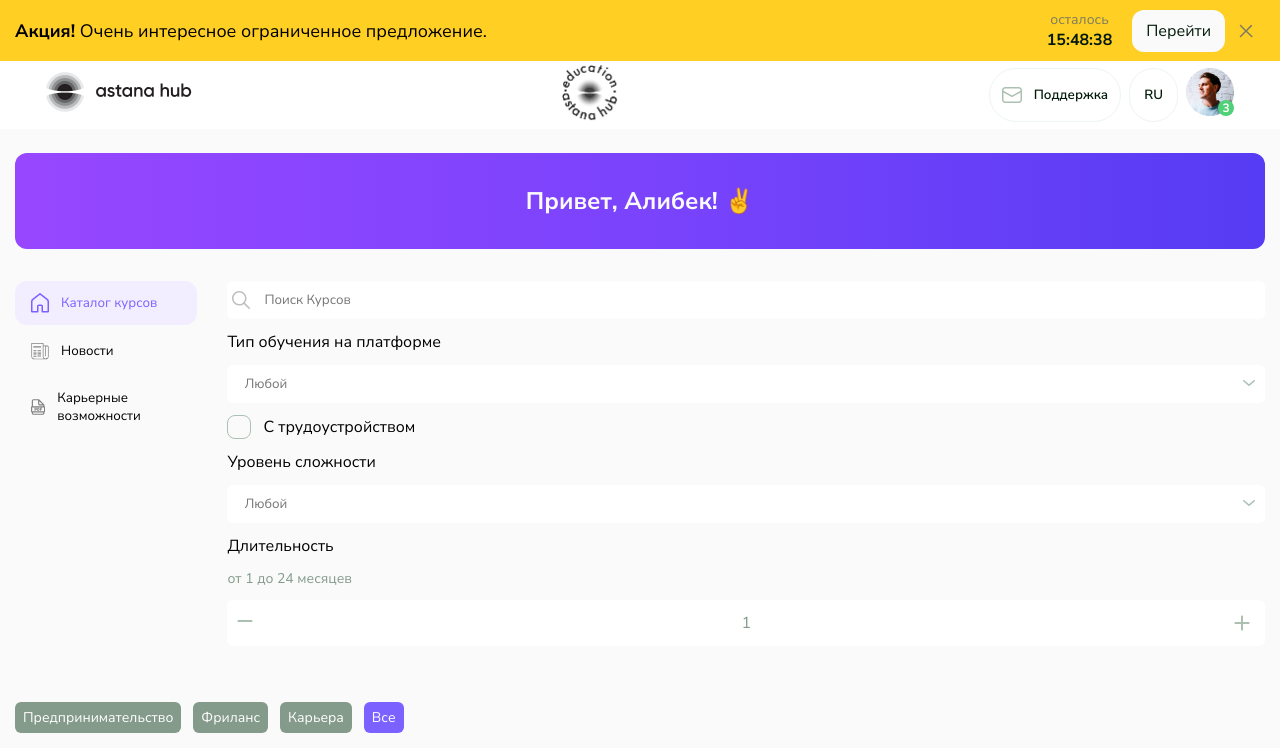
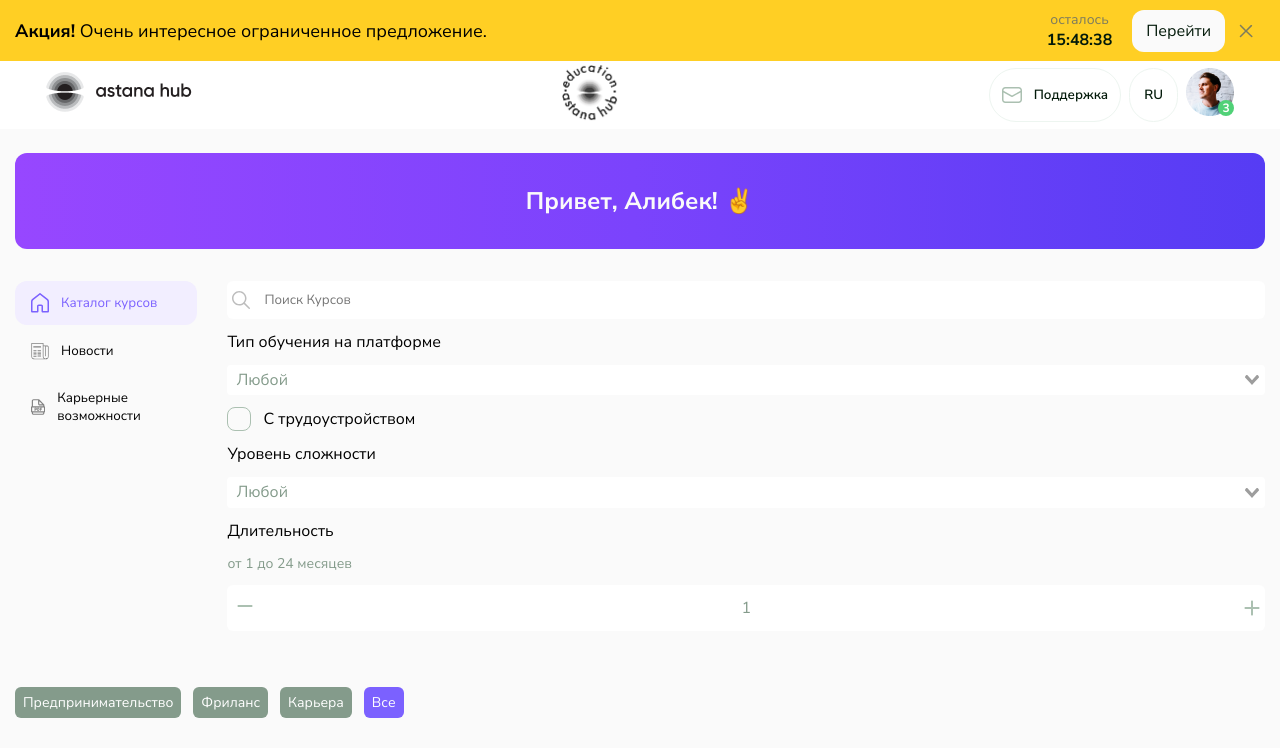
Before and after one commit to Azamat32/AstanaHub, a Vue app: page / in a window 1280 px wide. Shown: the top 748 px of the page. Built offline with nearby package versions, Linux system fonts and the light colour scheme.

Commit message:
add select

```diff
--- a/package.json
+++ b/package.json
@@ -9,7 +9,8 @@
   },
   "dependencies": {
     "core-js": "^3.8.3",
-    "vue": "^2.6.14"
+    "vue": "^2.6.14",
+    "vue-select": "^3.20.2"
   },
   "devDependencies": {
     "@babel/core": "^7.12.16",
--- a/src/components/MenuList/MenuList.vue
+++ b/src/components/MenuList/MenuList.vue
@@ -59,8 +59,9 @@
           <p class="form_title">Тип обучения на платформе</p>
           <div class="form_input">
             <div class="form_input_select">
-          <input type="text" placeholder="Любой" />
-          <img src="../../assets/arrow.svg" alt="" />
+              <form>
+                <v-select :options="countries" label="Любой" placeholder="Любой"></v-select>
+              </form>
             </div>
           </div>
           <div class="form_check">
@@ -75,8 +76,9 @@
           <p class="form_title">Уровень сложности</p>
           <div class="form_input">
             <div class="form_input_select">
-          <input type="text" placeholder="Любой" />
-          <img src="../../assets/arrow.svg" alt="" />
+              <form>
+                <v-select :options="countries" label="Любой" placeholder="Любой" ></v-select>
+              </form>
             </div>
           </div>
           <p class="form_title">Длительность</p>
@@ -103,14 +105,21 @@
 </template>
 
 <script>
+import vSelect from "vue-select";
+import "vue-select/dist/vue-select.css";
+
 export default {
   name: "MenuList-template",
   data() {
     return {
       numberValue: 1,
       activeInput: false,
-      activeSlider: 'Slider'
+      activeSlider: 'Slider',
+      countries: ["Легкий", "Средний","Тяжелый", "Любой"],
     };
+  },
+  components : {
+    vSelect,
   },
   methods: {
     increaseNumber() {
--- a/src/components/Modal/Modal.vue
+++ b/src/components/Modal/Modal.vue
@@ -171,7 +171,7 @@ export default {
 .modal_text button:hover {
   background: #7053ff;
 }
-@media (max-width: 480px) {
+@media (max-width: 780px) {
   .close[data-v-47db75aa] {
     width: 40px;
     border-radius: 99px;
--- a/src/components/Slider/Slider.vue
+++ b/src/components/Slider/Slider.vue
@@ -44,7 +44,6 @@
             </div>
           </div>
         </div>
-
       </div>
       <div class="main_content_right big_display">
         <div class="main_content_right_form">
@@ -58,8 +57,9 @@
           <p class="form_title">Тип обучения на платформе</p>
           <div class="form_input">
             <div class="form_input_select">
-              <input type="text" placeholder="Любой" />
-              <img src="../../assets/arrow.svg" alt="" />
+              <form>
+                <v-select :options="countries" label="Любой" placeholder="Любой"></v-select>
+              </form>
             </div>
           </div>
           <div class="form_check">
@@ -74,8 +74,9 @@
           <p class="form_title">Уровень сложности</p>
           <div class="form_input">
             <div class="form_input_select">
-              <input type="text" placeholder="Любой" />
-              <img src="../../assets/arrow.svg" alt="" />
+              <form>
+                <v-select :options="countries" label="Любой" placeholder="Любой" ></v-select>
+              </form>
             </div>
           </div>
           <p class="form_title">Длительность</p>
@@ -98,7 +99,6 @@
             </div>
           </div>
         </div>
-
       </div>
     </div>
     <Modal
@@ -113,16 +113,19 @@
 <script>
 import SliderCardVue from "../SliderCard/SliderCard.vue";
 import Modal from "../Modal/Modal.vue";
+import vSelect from "vue-select";
+import "vue-select/dist/vue-select.css";
 
 export default {
   name: "Slider-template",
   components: {
     SliderCardVue,
     Modal,
-
+    vSelect,
   },
   data() {
     return {
+      countries: ["Легкий", "Средний","Тяжелый", "Любой"],
       filteredItems: [],
       activeInput: false,
       itemsPerPage: 12,
@@ -377,4 +380,8 @@ export default {
 };
 </script>
 
-<style></style>
+<style>
+.vs__dropdown-toggle{
+  border: none;
+}
+</style>
--- a/src/pages/MainPage.vue
+++ b/src/pages/MainPage.vue
@@ -204,17 +204,18 @@ export default {
 }
 .form_input_select input {
   border-radius: 6px;
-  text-indent: 5px;
-  padding: 10px 12px;
-  width: 100%;
-
+  /* padding: 10px 12px; */
+  /* width: 100%; */
   border-radius: 6px;
   border: none;
+
+
 }
-.form_input_select img {
-  position: absolute;
-  right: 10px;
-  top: 15px;
+.form_input_select input::placeholder{
+  color: rgba(132, 155, 139, 1);
+}
+.vs__clear{
+  display: none;
 }
 .form_check {
   display: flex;
@@ -252,6 +253,7 @@ export default {
   padding: 12px;
   background: #fff;
   border-radius: 6px;
+  position: relative;
 }
 .range_number {
   color: rgba(132, 155, 139, 1);
@@ -263,10 +265,13 @@ export default {
   left: 5px;
   top: 15px;
   cursor: pointer;
+  position: absolute;
 }
 .range_input .plus {
   top: 10px;
   cursor: pointer;
+  position: absolute;
+  right:0;
 }
 .content_right_news_title {
   margin-bottom: 16px;
```
Also changed, not shown: 1 other file (tests, documents, lock files or other folders). Lines whose indentation alone changed are shown as unchanged.
